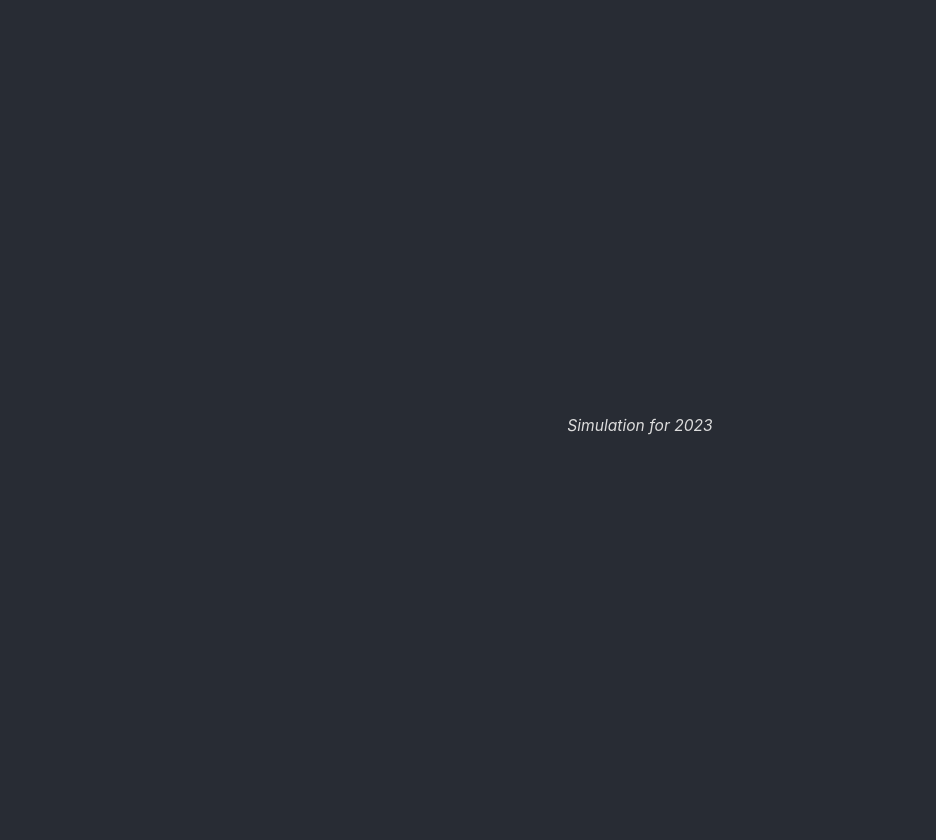
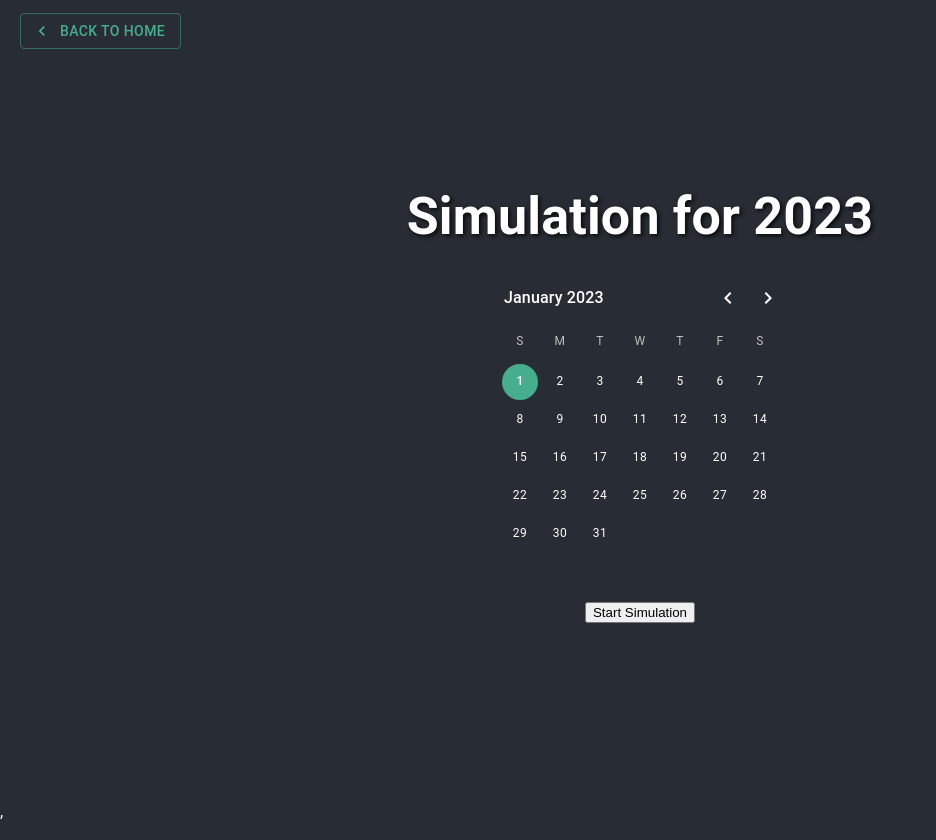
Before and after one commit to jlars22/aey, a React (Create React App) app: page /#/simulation in a window 1280 px wide. Shown: the whole page, without its empty margins (0-936 px from the left). Built offline with nearby package versions, Linux system fonts and the light colour scheme.

Commit message:
add mui, add calendar

```diff
--- a/package.json
+++ b/package.json
@@ -4,11 +4,17 @@
   "homepage": "https://jlars22.github.io/aey",
   "private": true,
   "dependencies": {
+    "@emotion/react": "^11.13.3",
+    "@emotion/styled": "^11.13.0",
+    "@mui/material": "^6.1.6",
+    "@mui/x-date-pickers": "^7.22.1",
     "@testing-library/jest-dom": "^5.17.0",
     "@testing-library/react": "^13.4.0",
     "@testing-library/user-event": "^13.5.0",
+    "dayjs": "^1.11.13",
     "react": "^18.3.1",
     "react-dom": "^18.3.1",
+    "react-icons": "^5.3.0",
     "react-router-dom": "^6.27.0",
     "react-scripts": "5.0.1",
     "web-vitals": "^2.1.4"
--- a/src/App.js
+++ b/src/App.js
@@ -3,6 +3,8 @@ import { Route, Routes } from 'react-router-dom';
 import Today from './Pages/Today';
 import Home from './Pages/Home';
 import Simulation from './Pages/Simulation';
+import { LocalizationProvider } from '@mui/x-date-pickers';
+import { AdapterDayjs } from '@mui/x-date-pickers/AdapterDayjs';
 
 function App() {
   return (
--- a/src/Pages/Simulation.js
+++ b/src/Pages/Simulation.js
@@ -1,10 +1,57 @@
-import React from 'react';
+import {
+  ArrowLeftIcon,
+  DateCalendar,
+  LocalizationProvider,
+} from '@mui/x-date-pickers';
+import { AdapterDayjs } from '@mui/x-date-pickers/AdapterDayjs';
+import React, { useState, useEffect } from 'react';
+import dayjs from 'dayjs';
+import { Link } from 'react-router-dom';
+import { Button } from '@mui/material';
 
 export default function Simulation() {
+  const [currentDate, setCurrentDate] = useState(dayjs('2023-01-01'));
+  const [isRunning, setIsRunning] = useState(false);
+
+  useEffect(() => {
+    let timer;
+    if (isRunning) {
+      timer = setInterval(() => {
+        setCurrentDate((prevDate) => {
+          const nextDate = prevDate.add(1, 'day');
+          if (nextDate.year() > 2023) {
+            clearInterval(timer);
+            setIsRunning(false);
+            return prevDate;
+          }
+          return nextDate;
+        });
+      }, 500);
+    }
+    return () => clearInterval(timer);
+  }, [isRunning]);
+
+  const startSimulation = () => {
+    setCurrentDate(dayjs('2023-01-01'));
+    setIsRunning(true);
+  };
+
   return (
     <div className="App">
       <header className="App-header">
-        <p className="italic">Simulation for 2023</p>
+        <Link to="/" className="back-button-container">
+          <Button variant="outlined" startIcon={<ArrowLeftIcon />}>
+            Back to Home
+          </Button>
+        </Link>
+        <h1>Simulation for 2023</h1>
+        <LocalizationProvider dateAdapter={AdapterDayjs}>
+          <DateCalendar value={currentDate} readOnly views={['day']} />
+        </LocalizationProvider>
+
+        <button onClick={startSimulation} disabled={isRunning}>
+          Start Simulation
+        </button>
       </header>
     </div>
   );
--- a/src/Pages/Today.js
+++ b/src/Pages/Today.js
@@ -1,6 +1,8 @@
+import { Button } from '@mui/material';
 import '../App.css';
 import { useEffect, useState } from 'react';
 import { Link } from 'react-router-dom';
+import { ArrowLeftIcon } from '@mui/x-date-pickers';
 
 // https://sparenergi.dk/privat/energipriser-paa-sparenergi
 const HEAT_PRICE_KWH = 0.84;
@@ -67,7 +69,9 @@ function Today() {
         ) : (
           <>
             <Link to="/" className="back-button-container">
-              <button className="back-button">Back to Home</button>
+              <Button variant="outlined" startIcon={<ArrowLeftIcon />}>
+                Back to Home
+              </Button>
             </Link>
             <h1>Elpris vs. Fjernvarmepris</h1>
 
@@ -132,7 +136,7 @@ function Today() {
                     <tr
                       key={index}
                       style={{
-                        borderColor: isCurrentInterval ? '#c2a504' : '',
+                        borderColor: isCurrentInterval ? '#46AD8D' : '',
                         borderWidth: isCurrentInterval ? '2px' : '',
                         borderStyle: isCurrentInterval ? 'solid' : '',
                       }}
--- a/src/index.js
+++ b/src/index.js
@@ -4,12 +4,29 @@ import './index.css';
 import App from './App';
 import reportWebVitals from './reportWebVitals';
 import { HashRouter } from 'react-router-dom';
+import { ThemeProvider, createTheme } from '@mui/material/styles';
+import { CssBaseline } from '@mui/material';
 
 const root = ReactDOM.createRoot(document.getElementById('root'));
+
+const darkTheme = createTheme({
+  palette: {
+    mode: 'dark',
+    primary: {
+      main: '#46AD8D',
+      contrastText: '#fff', //button text white instead of black
+    },
+  },
+});
+
 root.render(
   <React.StrictMode>
     <HashRouter>
-      <App />
+      <ThemeProvider theme={darkTheme}>
+        <CssBaseline />
+        <App />
+      </ThemeProvider>
+      ,
     </HashRouter>
   </React.StrictMode>
 );
```
Also changed, not shown: 1 other file (tests, documents, lock files or other folders).
